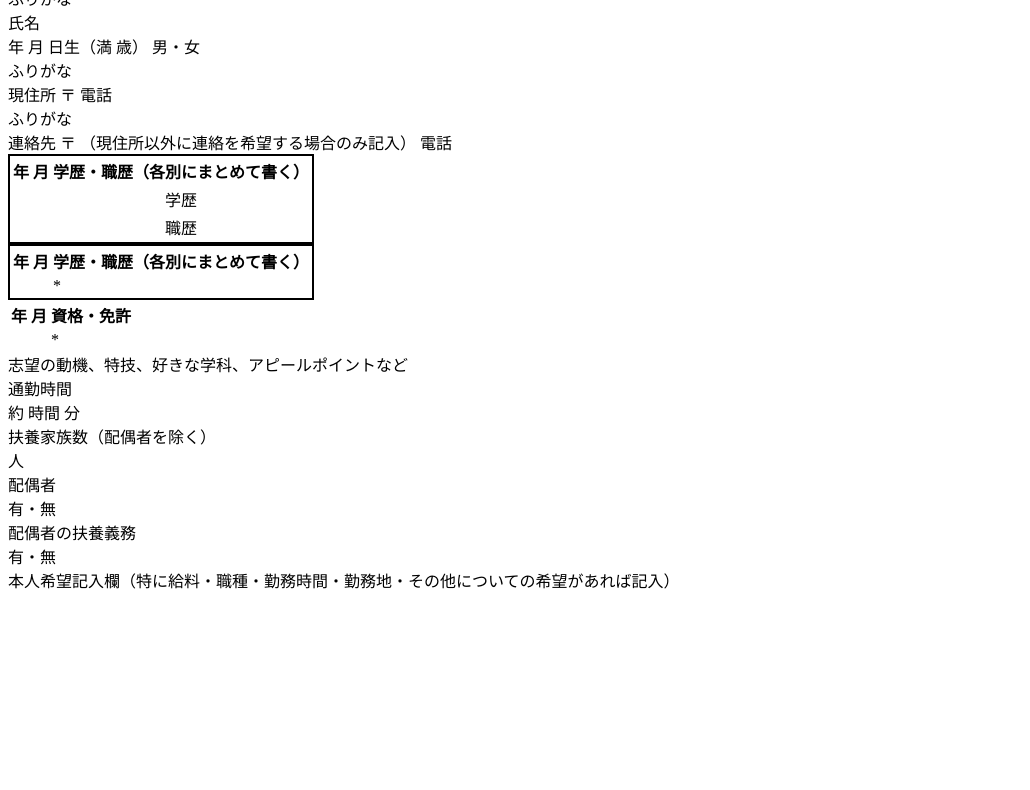
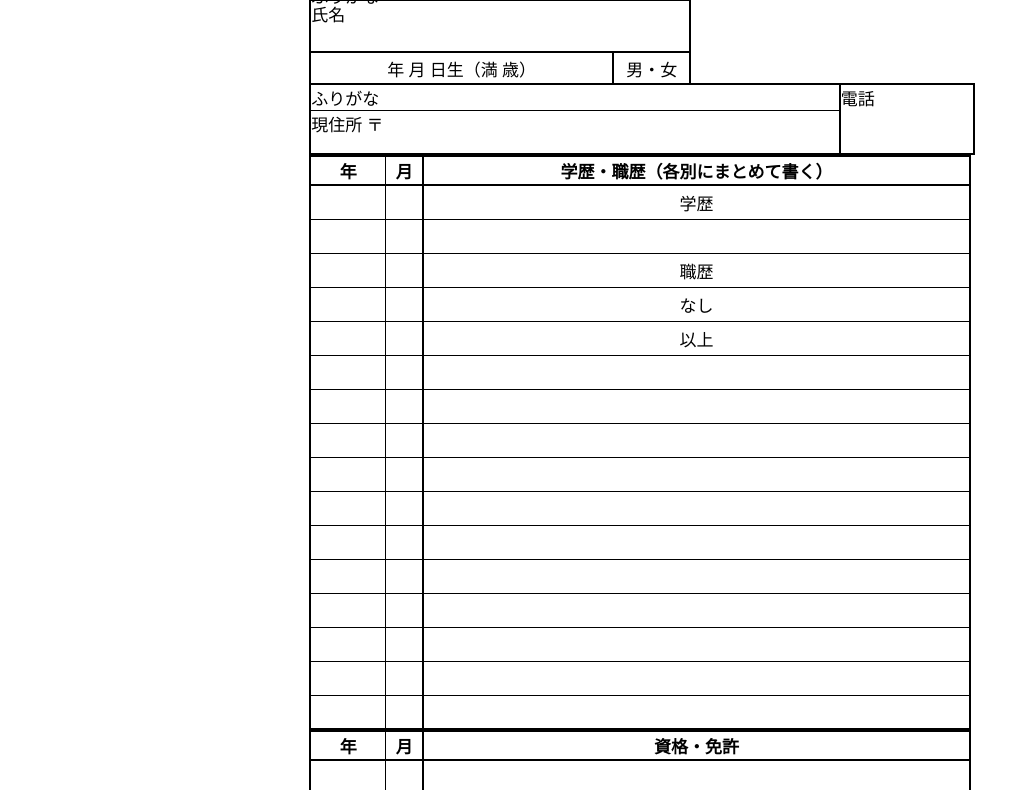
Before and after one commit to hashedhyphen/resume, a website: page index.html in a window 1280 px wide. Shown: the part 68-858 px from the top of the page, without its empty margins (0-1030 px from the left). Before the commit the page ends 800 px from the top, so only its background shows below. Drawn offline with Linux system fonts and the light colour scheme.

Commit message:
Layout almost all elements

```diff
--- a/css/main.css
+++ b/css/main.css
@@ -1,31 +1,288 @@
 @charset "UTF-8";
 
+/*** general ***/
+
 :root {
+  width: 100vw;
+  display: flex;
+  flex-direction: row;
+  justify-content: center;
   font-family: "HGP教科書体", "Gothic";
+  font-size: 17px;
+}
+
+body {
+  margin: 0;
+  width: 175mm;
+  display: flex;
+  flex-direction: column;
+  justify-content: flex-start;
 }
 
 .sheet {
+  display: flex;
+  flex-direction: column;
+  align-content: flex-start;
   page-break-after: always;
 }
 
-header > * {
-  display: inline;
+/*** header ***/
+
+.header {
+  width: 100mm;
+  display: flex;
+  flex-direction: row;
+  justify-content: space-between;
+  align-items: flex-end;
 }
 
-.profile > * {
-  display: inline;
+.header > .title {
+  margin: 0;
 }
 
-.contact > * {
-  display: inline-block;
+.header > .date {
+  height: 1rem;
 }
 
-/* history */
+/*** core profile ***/
 
-.history {
-  border: solid black 2px;
+.coreprof {
+  height: 27mm;
+  width: 155mm;
+  display: flex;
+  flex-direction: column;
+  justify-content: flex-start;
+  align-items: flex-start;
 }
 
-.history .subheader td:nth-child(3) {
+.coreprof > .name {
+  height: 18mm;
+  width: 100mm;
+  border-top:   2px solid black;
+  border-left:  2px solid black;
+  border-right: 2px solid black;
+  display: flex;
+  flex-direction: column;
+}
+
+.coreprof > .name > .ruby {
+  height: 1rem;
+  border-bottom: 1px solid black;
+}
+
+.coreprof > .name > .formal {
+  height: calc(18mm - 1rem);
+}
+
+.coreprof > .misc {
+  height: 9mm;
+  width: 100mm;
+  border-top:   2px solid black;
+  border-left:  2px solid black;
+  border-right: 2px solid black;
+  display: flex;
+  flex-direction: row;
+  justify-content: flex-start;
+}
+
+.coreprof > .misc > .age {
+  width: 80mm;
+  border-right: 2px solid black;
+  display: flex;
+  justify-content: center;
+  align-items: center;
+}
+
+.coreprof > .misc > .sex {
+  width: 20mm;
+  display: flex;
+  flex-direction: row;
+  justify-content: center;
+  align-items: center;
+}
+
+/*** contact ***/
+
+.contact {
+  height: 18mm;
+  width: 175mm;
+  border: 2px solid black;
+  display: flex;
+  flex-direction: row;
+  justify-content: flex-start;
+}
+
+.contact > .address {
+  width: 140mm;
+  border-right: 2px solid black;
+}
+
+.contact > .address > .ruby {
+  border-bottom: 1px solid black;
+}
+
+.contact > .phone {
+  width: 35mm;
+}
+
+.contact:nth-child(2) {
+  border-bottom: 2px solid black;
+}
+
+/*** personality ***/
+
+.personality {
+  height: 60mm;
+  width: 175mm;
+  display: flex;
+  flex-direction: row;
+  justify-content: flex-start;
+}
+
+.personality > .motive {
+  width: 110mm;
+  border: 2px solid black;
+}
+
+.personality > .condition {
+  width: 65mm;
+  border: 2px solid black;
+  display: flex;
+  flex-direction: column;
+  justify-content: flex-start;
+}
+
+.personality > .condition > .commute {
+  height: 20mm;
+  display: flex;
+  flex-direction: column;
+  justify-content: flex-start;
+}
+
+.personality > .condition > .commute > div {
+  width: inherit;
+  display: flex;
+  flex-direction: row;
+  justify-content: center;
+  align-items: center;
+}
+
+.personality > .condition > .commute > div:nth-child(1) {
+  height: 1rem;
+}
+
+.personality > .condition > .commute > div:nth-child(2) {
+  height: calc(20mm - 1rem);
+  font-size: 1.1rem;
+}
+
+.personality > .condition > .family {
+  height: 20mm;
+  display: flex;
+  flex-direction: column;
+  justify-content: flex-start;
+}
+
+.personality > .condition > .family > div {
+  width: inherit;
+  display: flex;
+  flex-direction: row;
+  justify-content: center;
+  align-items: center;
+}
+
+.personality > .condition > .family > div:nth-child(1) {
+  height: 1rem;
+}
+
+.personality > .condition > .family > div:nth-child(2) {
+  height: calc(20mm - 1rem);
+  font-size: 1.1rem;
+}
+
+.personality > .condition > .spouse {
+  height: 20mm;
+  width: 65mm;
+  display: flex;
+  flex-direction: row;
+  justify-content: flex-start;
+}
+
+.personality > .condition > .spouse > .existence {
+  height: inherit;
+  width: 20mm;
+  display: flex;
+  flex-direction: column;
+  justify-content: flex-start;
+  align-items: center;
+}
+
+.personality > .condition > .spouse > .existence > div:nth-child(1) {
+  height: 1rem;
+}
+
+.personality > .condition > .spouse > .existence > div:nth-child(2) {
+  height: calc(20mm - 1rem);
+  font-size: 1.1rem;
+}
+
+.personality > .condition > .spouse > .duty {
+  height: inherit;
+  width: 45mm;
+  display: flex;
+  flex-direction: column;
+  justyfy-content: flex-start;;
+  align-items: center;
+}
+
+.personality > .condition > .spouse > .duty > div:nth-child(1) {
+  height: 1rem;
+}
+
+.personality > .condition > .spouse > .duty > div:nth-child(2) {
+  height: calc(20mm - 1rem);
+  font-size: 1.1rem;
+}
+
+/*** request ***/
+
+.request {
+  height: 60mm;
+  width: 175mm;
+  border: 2px solid black;
+}
+
+/*** history & license ***/
+
+table {
+  border: solid black 2px;
+  border-collapse: collapse;
+}
+
+thead tr {
+  height: 7mm;
+  border-bottom: solid black 2px;
+}
+
+tbody tr {
+  height: 9mm;
+  border-bottom: solid black 1px;
+}
+
+table .year {
+  width: 20mm;
+  border-right: solid black 1px;
+}
+
+table .month {
+  width: 10mm;
+  border-right: solid black 2px;
+}
+
+table .content {
+  width: 145mm;
+}
+
+td {
   text-align: center;
 }
--- a/index.html
+++ b/index.html
@@ -6,63 +6,57 @@
  <link rel="stylesheet" href="css/main.css">
 </head>
 <body>
- <header>
-  <h1>履歴書</h1>
-  <span class="date">
+ <div class="sheet">
+  <div class="header">
+   <h1 class="title">履歴書</h1>
+   <div class="date">
     <time datetime="">年 月 日現在</time>
-  </span>
- </header>
+   </div>
+  </div><!-- .header -->
 
- <main>
-  <section class="sheet">
+  <div class="coreprof">
    <div class="name">
     <div class="ruby">
      <span>ふりがな</span>
     </div>
-    <div class="maintext">
+    <div class="formal">
      <span>氏名</span>
     </div>
-   </div>
+   </div><!-- .name -->
 
-   <div class="profile">
+   <div class="misc">
     <div class="age">
      <span>年 月 日生（満 歳）</span>
     </div>
     <div class="sex">
       <span>男・女</span>
     </div>
-   </div>
+   </div><!-- .misc -->
+  </div><!-- .coreprof -->
 
+  <section class="contacts">
    <div class="contact">
     <div class="address">
      <div class="ruby">
       <span>ふりがな</span>
      </div>
+     <div class="postal">
+       <span class="caption">現住所</span>
+       <span class="code">〒</span>
+     </div>
      <div class="maintext">
-       <span>現住所 〒</span>
      </div>
-    </div>
+    </div><!-- .address -->
     <div class="phone">
      <span>電話</span>
     </div>
-   </div>
-
-   <div class="contact">
-    <div class="address">
-     <div class="ruby">
-      <span>ふりがな</span>
-     </div>
-     <div class="maintext">
-       <span>連絡先 〒</span>
-       <span>（現住所以外に連絡を希望する場合のみ記入）</span>
-     </div>
-    </div>
-    <div class="phone">
-     <span>電話</span>
-    </div>
-   </div>
+   </div><!-- .contact -->
+  </section><!-- .contacts -->
 
   <table class="history">
+   <col class="year">
+   <col class="month">
+   <col class="content">
    <thead>
     <tr>
      <th>年
@@ -73,28 +67,74 @@
      <td>
      <td>
      <td>学歴
+    <tr>
+     <td>
+     <td>
+     <td>
     <tr class="subheader">
      <td>
      <td>
      <td>職歴
-   </table>
-  </section>
-
-  <section class="sheet">
-   <table class="history">
-    <thead>
-     <tr>
-      <th>年
-      <th>月
-      <th>学歴・職歴（各別にまとめて書く）
-    <tbody>
     <tr>
      <td>
      <td>
-      <td>*
+     <td>なし
+    <tr class="endsymbol">
+     <td>
+     <td>
+     <td>以上
+    <tr>
+     <td>
+     <td>
+     <td>
+    <tr>
+     <td>
+     <td>
+     <td>
+    <tr>
+     <td>
+     <td>
+     <td>
+    <tr>
+     <td>
+     <td>
+     <td>
+    <tr>
+     <td>
+     <td>
+     <td>
+    <tr>
+     <td>
+     <td>
+     <td>
+    <tr>
+     <td>
+     <td>
+     <td>
+    <tr>
+     <td>
+     <td>
+     <td>
+    <tr>
+     <td>
+     <td>
+     <td>
+    <tr>
+     <td>
+     <td>
+     <td>
+    <tr>
+     <td>
+     <td>
+     <td>
   </table>
+ </div><!-- .sheet -->
 
+ <div class="sheet">
   <table class="license">
+   <col class="year">
+   <col class="month">
+   <col class="content">
    <thead>
     <tr>
      <th>年
@@ -104,14 +144,34 @@
     <tr>
      <td>
      <td>
-      <td>*
+     <td>
+    <tr>
+     <td>
+     <td>
+     <td>
+    <tr>
+     <td>
+     <td>
+     <td>
+    <tr>
+     <td>
+     <td>
+     <td>
+    <tr>
+     <td>
+     <td>
+     <td>
+    <tr>
+     <td>
+     <td>
+     <td>
   </table>
 
-   <div class="misc">
+  <div class="personality">
    <div class="motive">
     <span>志望の動機、特技、好きな学科、アピールポイントなど</span>
    </div>
-    <div>
+   <div class="condition">
     <div class="commute">
      <div><span>通勤時間</span></div>
      <div><span>約 時間 分</span></div>
@@ -121,7 +181,7 @@
      <div><span>人</span></div>
     </div>
     <div class="spouse">
-      <div class="exsitence">
+     <div class="existence">
       <div><span>配偶者</span></div>
       <div><span>有・無</span></div>
      </div>
@@ -136,9 +196,6 @@
   <div class="request">
    <span>本人希望記入欄（特に給料・職種・勤務時間・勤務地・その他についての希望があれば記入）</span>
   </div>
-  </section>
-  </section>
-
- </main>
+ </div><!-- .sheet -->
 </body>
 </html>
```
Lines whose indentation alone changed are shown as unchanged.
